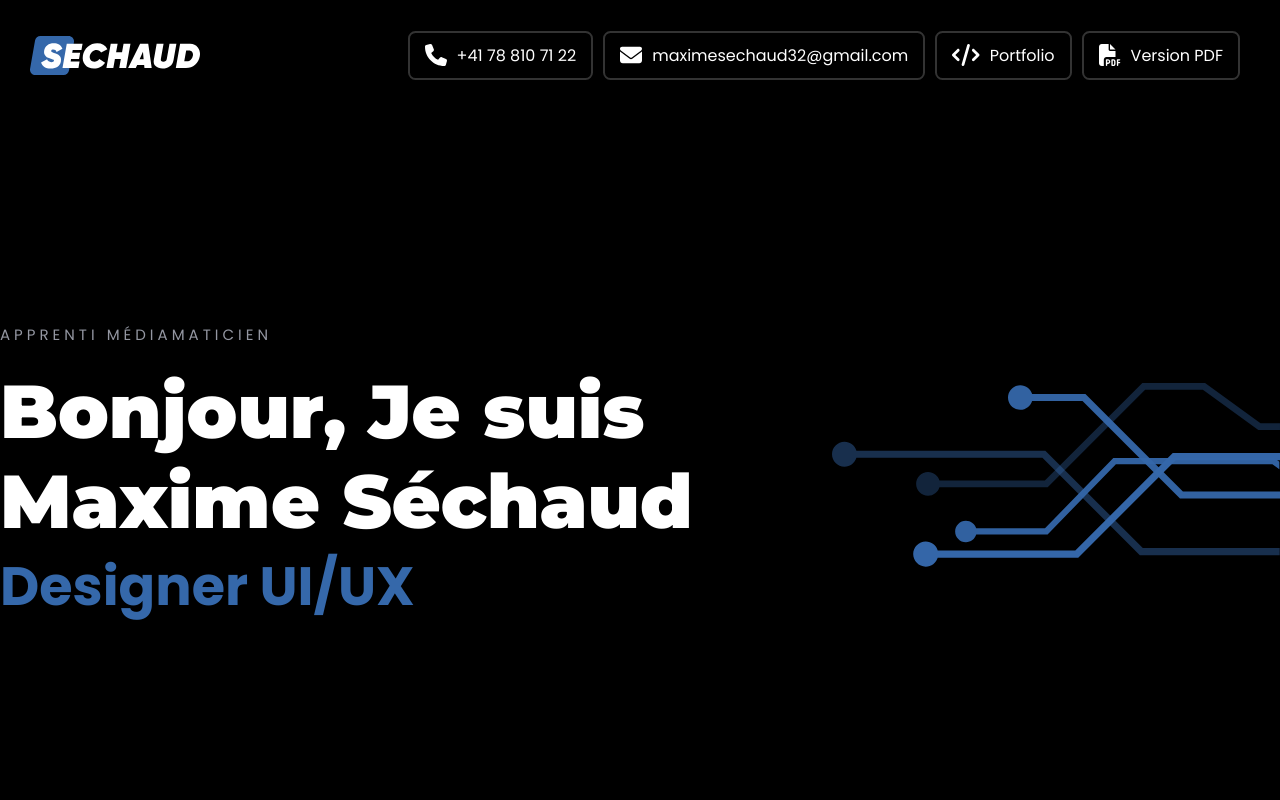
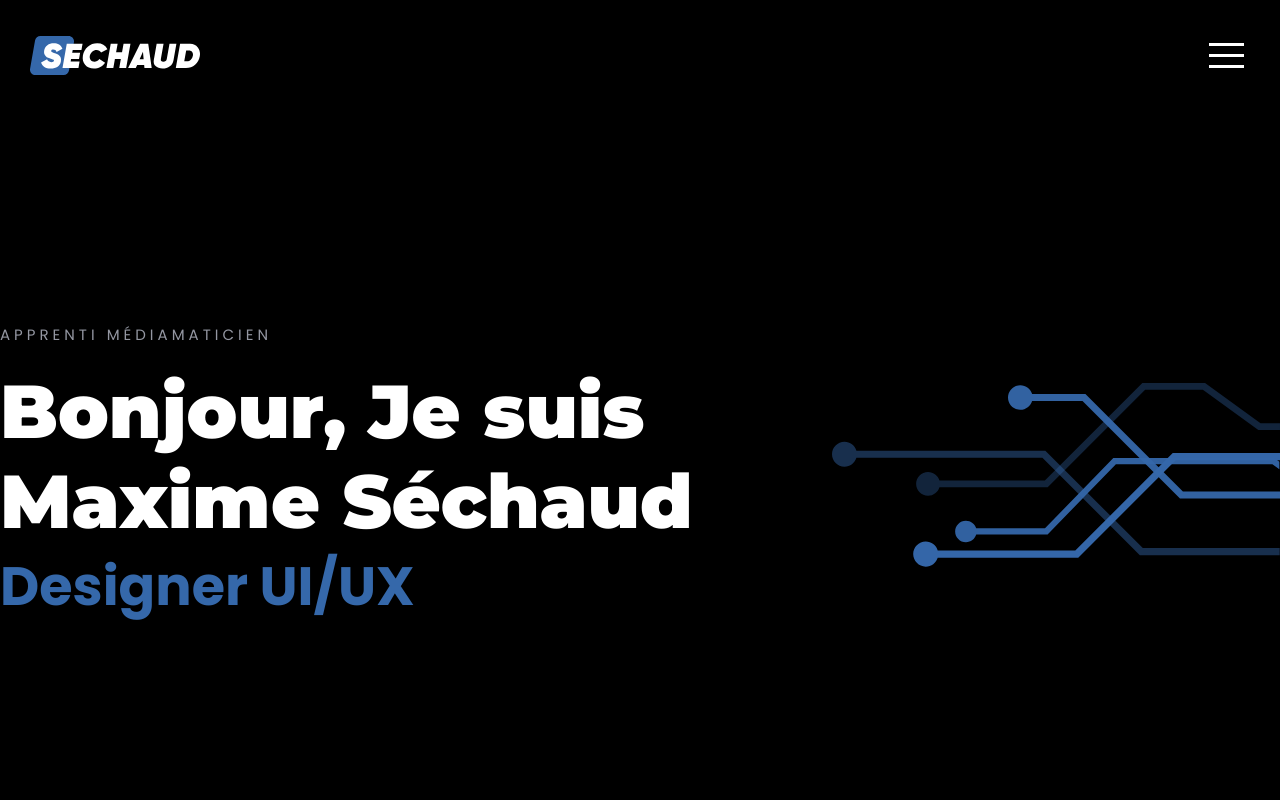
Before and after one commit to InnovateWeb/Portfolio, a Next.js app: page / in a window 1280 px wide. Shown: the top 800 px of the page. Built offline with nearby package versions, Linux system fonts and the light colour scheme.

Commit message:
Troisième commit

```diff
--- a/app/components/Header.tsx
+++ b/app/components/Header.tsx
@@ -4,9 +4,42 @@ import Image from "next/image";
 import styles from "../styles/header.module.css";
 
 import { FontAwesomeIcon } from "@fortawesome/react-fontawesome";
+import { faLinkedin } from "@fortawesome/free-brands-svg-icons";
 import { faCode, faFilePdf, faPhone, faEnvelope } from "@fortawesome/free-solid-svg-icons";
 
+import { useState, useEffect } from "react";
+import { Squash as Hamburger } from "hamburger-react";
+import { AnimatePresence, motion } from "framer-motion";
+
 export default function Header() {
+    const [isOpen, setOpen] = useState(false);
+    const [isLocked, setLocked] = useState(false);
+
+    const links = [
+        { icon: faPhone, label: "+41 78 810 71 22", href: "tel:+41788107122" },
+        { icon: faEnvelope, label: "maximesechaud32@gmail.com", href: "mailto:maximesechaud32@gmail.com" },
+        { icon: faLinkedin, label: "LinkedIn", href: "https://www.linkedin.com/in/maxime-s%C3%A9chaud-321269341/" },
+        { icon: faCode, label: "Portfolio", href: "https://github.com/InnovateWeb/Portfolio" },
+        { icon: faFilePdf, label: "Version PDF", href: "#" },
+    ];
+
+    useEffect(() => {
+        if (isOpen) {
+            setLocked(true);
+            const unlockDelay = (links.length - 1) * 100 + 300;
+            const timer = setTimeout(() => {
+                setLocked(false);
+            }, unlockDelay);
+            return () => clearTimeout(timer);
+        }
+    }, [isOpen]);
+
+    const handleToggle = () => {
+        if (!isLocked) {
+            setOpen(prev => !prev);
+        }
+    };
+
     return (
         <header className={styles.header}>
             <Image
@@ -18,26 +51,58 @@ export default function Header() {
                 priority
             />
 
-            <div className={styles.container_info}>
-                <div className={styles.info}>
-                    <FontAwesomeIcon className={styles.icon} icon={faPhone} />
-                    <a href="tel:+41788107122">+41 78 810 71 22</a>
-                </div>
-                <div className={styles.info}>
-                    <FontAwesomeIcon className={styles.icon} icon={faEnvelope} />
-                    <a href="mailto:maximesechaud32@gmail.com">maximesechaud32@gmail.com</a>
-                </div>
-                <div className={styles.info}>
-                    <FontAwesomeIcon className={styles.icon} icon={faCode} />
-                    <a
-                        href="https://github.com/InnovateWeb/Portfolio"
-                        target="_blank"
-                        rel="noopener noreferrer"
-                    >Portfolio</a>
-                </div>
-                <div className={styles.info}>
-                    <FontAwesomeIcon className={styles.icon} icon={faFilePdf} />
-                    <a href="#">Version PDF</a>
+            <div className={styles.container}>
+                <nav className={styles.container_info}>
+                    <AnimatePresence>
+                        {links.map((link, index) => {
+                            const delay = (links.length - 1 - index) * 0.1;
+                            return isOpen ? (
+                                <motion.div
+                                    key={link.label}
+                                    className={styles.info}
+                                    initial={{ opacity: 0 }}
+                                    animate={{ opacity: 1 }}
+                                    exit={{ opacity: 0 }}
+                                    transition={{
+                                        delay,
+                                        duration: 0.3,
+                                        ease: "easeInOut"
+                                    }}
+                                >
+                                    <FontAwesomeIcon className={styles.icon} icon={link.icon} />
+                                    <a href={link.href} target="_blank" rel="noopener noreferrer">
+                                        {link.label}
+                                    </a>
+                                </motion.div>
+                            ) : (
+                                <motion.div
+                                    key={link.label}
+                                    className={styles.info}
+                                    initial={false}
+                                    animate={{ opacity: 0 }}
+                                    transition={{
+                                        delay,
+                                        duration: 0.3,
+                                        ease: "easeInOut"
+                                    }}
+                                >
+                                    <FontAwesomeIcon className={styles.icon} icon={link.icon} />
+                                    <a href={link.href} target="_blank" rel="noopener noreferrer">
+                                        {link.label}
+                                    </a>
+                                </motion.div>
+                            );
+                        })}
+                    </AnimatePresence>
+                </nav>
+
+                <div className={styles.burger_button}>
+                    <Hamburger
+                        toggled={isOpen}
+                        toggle={handleToggle}
+                        size={35}
+                        duration={0.5}
+                    />
                 </div>
             </div>
         </header>
--- a/app/styles/header.module.css
+++ b/app/styles/header.module.css
@@ -1,20 +1,25 @@
 .header {
-    position: absolute;
-    top: 0px;
-    left: 0px;
+    position: fixed;
+    top: 0;
+    left: 0;
     width: 100%;
     height: 110px;
     display: flex;
-    flex-direction: row;
     justify-content: space-between;
     align-items: center;
     padding: 0px 30px;
-    z-index: 5;
+    z-index: 999;
+}
+
+.header .container {
+    display: flex;
+    flex-direction: row;
 }
 
 .header .container_info {
     display: flex;
     flex-direction: row;
+    margin-right: 20px;
 }
 
 .header .container_info .info {
@@ -24,6 +29,7 @@
     display: flex;
     flex-direction: row;
     align-items: center;
+    background-color: #000;
     border: 2px solid hsla(0, 0%, 100%, .2);
     transition: 0.3s background-color, 0.3s border-color, 0.3s transform;
     cursor: pointer;
--- a/package.json
+++ b/package.json
@@ -14,7 +14,10 @@
     "@fortawesome/react-fontawesome": "^0.2.2",
     "framer-motion": "^12.6.2",
     "gsap": "^3.13.0",
+    "hamburger-react": "^2.5.2",
+    "install": "^0.13.0",
     "next": "15.2.4",
+    "npm": "^11.3.0",
     "react": "^19.0.0",
     "react-dom": "^19.0.0",
     "swiper": "^11.2.6"
@@ -23,6 +26,7 @@
     "@eslint/eslintrc": "^3",
     "@types/node": "^20",
     "@types/react": "^19",
+    "@types/react-burger-menu": "^2.8.7",
     "@types/react-dom": "^19",
     "eslint": "^9",
     "eslint-config-next": "15.2.4",
```
Also changed, not shown: 1 other file (tests, documents, lock files or other folders).
